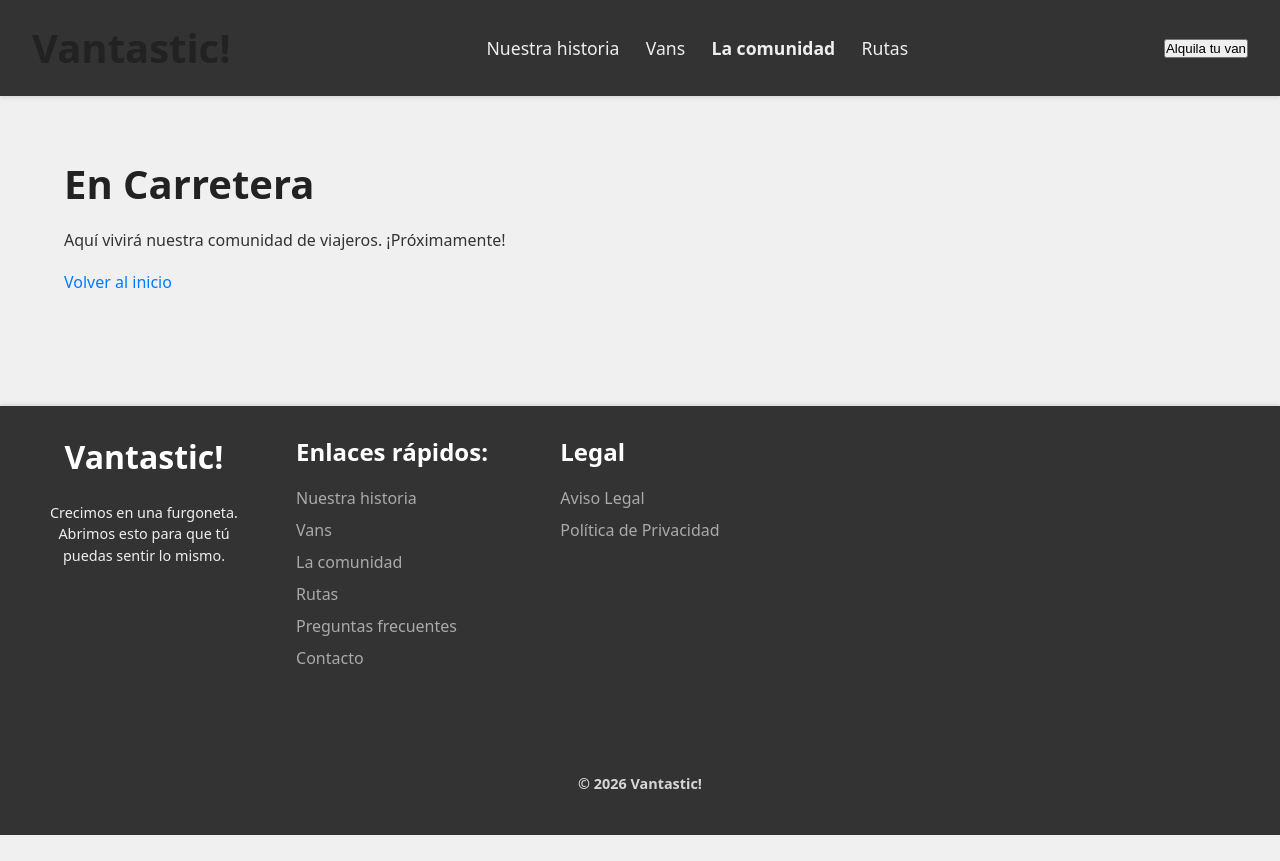
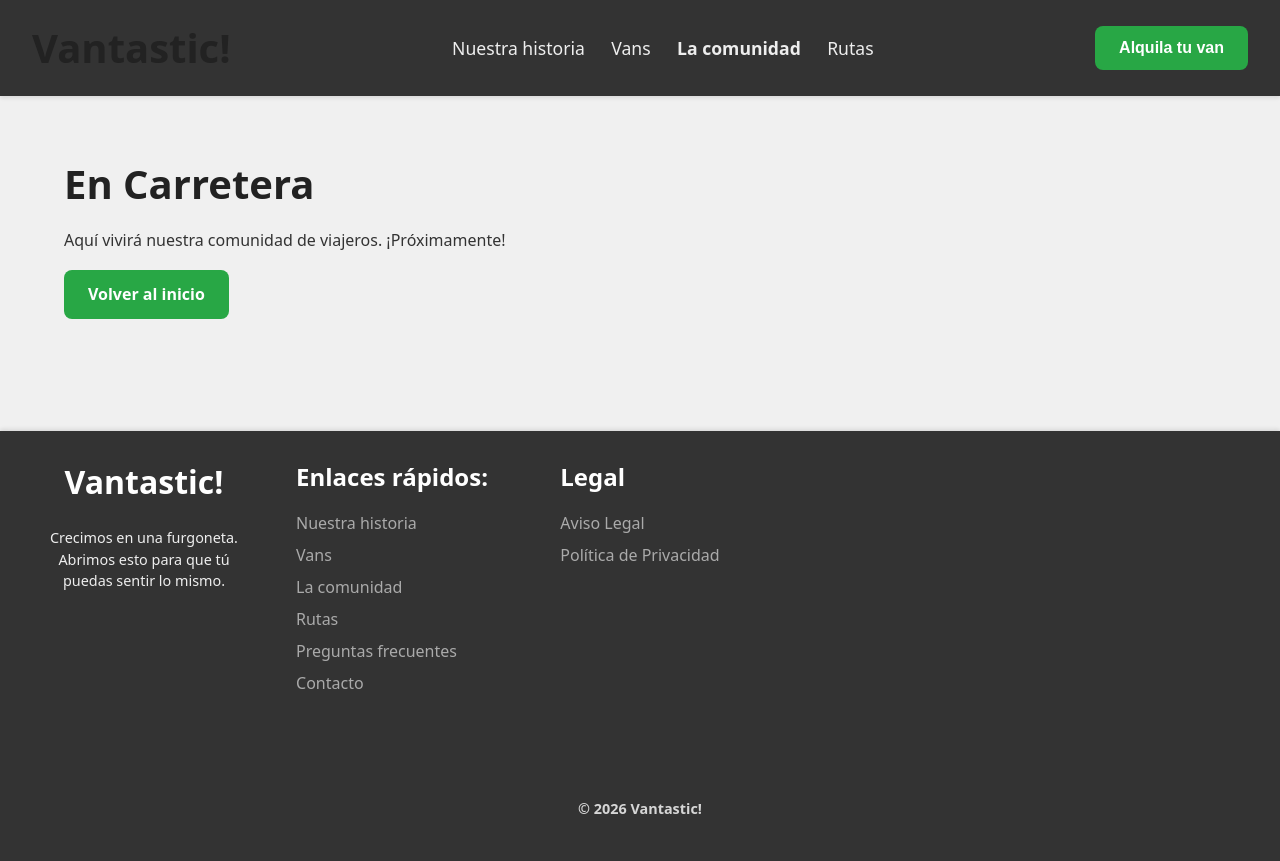
Before and after one commit to candytale55/vantastic, a React (Vite) app: page /community in a window 1280 px wide. Before the commit the page ends 835 px from the top, so only its background shows below. Built offline with nearby package versions, Linux system fonts and the light colour scheme; what miragejs would draw is missing.

Commit message:
feat: add structural styling for buttons and form elements, enhance layout and usability

```diff
--- a/src/App.css
+++ b/src/App.css
@@ -110,3 +110,151 @@
     flex-direction: column;
     align-items: flex-start; /* Align link lists left */
 }
+/*
+  Stage 3: Structural Styling - Phase 2
+  Reusable elements: Buttons and Form Controls.
+  This CSS is temporary for layout demonstration and will be replaced by TailwindCSS utilities.
+*/
+
+/* --- 3. Base Button Styling --- */
+button {
+  background-color: #6c757d; /* A neutral grey for default buttons */
+  color: #fff;
+  padding: 0.8em 1.5em;
+  border: none;
+  border-radius: 5px;
+  cursor: pointer;
+  font-size: 1em;
+  font-weight: 600;
+  transition: background-color 0.2s ease-in-out, transform 0.1s ease-out;
+  display: inline-block; /* Ensure padding works correctly */
+  text-align: center;
+}
+
+button:hover {
+  background-color: #5a6268; /* Darker grey on hover */
+  transform: translateY(-1px); /* Subtle lift effect */
+}
+
+button:active {
+  background-color: #4e545a; /* Even darker on active */
+  transform: translateY(0);
+}
+
+button:focus-visible {
+  outline: 2px solid #007bff; /* Focus indicator */
+  outline-offset: 2px;
+}
+
+
+/* --- 4. CTA Buttons (Specific Call to Action) --- */
+/* This will target buttons with the class .cta-button, .cta-button-medium, .cta-button-large */
+.cta-button,
+.cta-button-medium,
+.cta-button-large,
+.cta-button-small { /* Added small from HomeFleetPreview */
+  background-color: #28a745; /* A distinct green for calls to action */
+  color: #fff;
+  font-weight: bold;
+  border-radius: 8px; /* Slightly more rounded for CTAs */
+}
+
+.cta-button:hover,
+.cta-button-medium:hover,
+.cta-button-large:hover,
+.cta-button-small:hover {
+  background-color: #218838; /* Darker green on hover */
+}
+
+.cta-button-small {
+    padding: 0.5em 1em; /* Smaller padding for small CTAs */
+    font-size: 0.9em;
+    border-radius: 4px;
+}
+
+/* Ensure Links acting as buttons get similar styling where appropriate */
+a.cta-button-large { /* Target specific Link components that use this class */
+    padding: 1em 2em; /* Larger padding */
+    font-size: 1.1em;
+    text-decoration: none; /* Remove underline for button-like links */
+    display: inline-block; /* Essential for padding/sizing */
+}
+
+a.cta-button-medium {
+    padding: 0.8em 1.5em; /* Medium padding */
+    font-size: 1em;
+    text-decoration: none;
+    display: inline-block;
+}
+
+/* --- 5. Form Elements (Inputs, Selects, Textareas, Fieldsets) --- */
+form {
+  display: flex;
+  flex-direction: column;
+  gap: 1em;
+  max-width: 400px; /* Constrain form width for readability */
+  margin: 2rem auto; /* Center forms horizontally */
+  padding: 1.5rem;
+  background-color: #fff;
+  border-radius: 8px;
+  box-shadow: 0 4px 8px rgba(0, 0, 0, 0.1);
+}
+
+form label {
+  font-weight: 600;
+  margin-bottom: 0.2em; /* Small space between label and input */
+  display: block; /* Ensure label takes its own line */
+}
+
+form input[type="text"],
+form input[type="email"],
+form input[type="tel"],
+form input[type="date"],
+form select,
+form textarea {
+  width: 100%;
+  padding: 0.8em;
+  border: 1px solid #ccc;
+  border-radius: 5px;
+  font-size: 1em;
+  transition: border-color 0.2s ease-in-out, box-shadow 0.2s ease-in-out;
+}
+
+form input:focus,
+form select:focus,
+form textarea:focus {
+  border-color: #007bff; /* Highlight on focus */
+  box-shadow: 0 0 0 3px rgba(0, 123, 255, 0.25); /* Subtle focus ring */
+  outline: none; /* Remove default outline */
+}
+
+form textarea {
+  min-height: 100px; /* Adequate height for comments */
+  resize: vertical; /* Allow vertical resizing only */
+}
+
+form fieldset {
+  border: 1px solid #ddd;
+  padding: 1em;
+  border-radius: 5px;
+  margin-bottom: 1em; /* Space below fieldset */
+}
+
+form fieldset legend {
+  font-weight: bold;
+  padding: 0 0.5em;
+  color: #333;
+}
+
+form p { /* For error messages */
+  color: #dc3545; /* Red for error messages */
+  font-size: 0.9em;
+  margin-top: -0.5em; /* Reduce space from element above */
+  margin-bottom: 1em;
+}
+
+
+/* --- 6. Utility classes (Temporary for styling visibility, will be replaced) --- */
+.border { /* Keep for now as it's used in some placeholder sections */
+  border: black 2px solid;
+}
```
